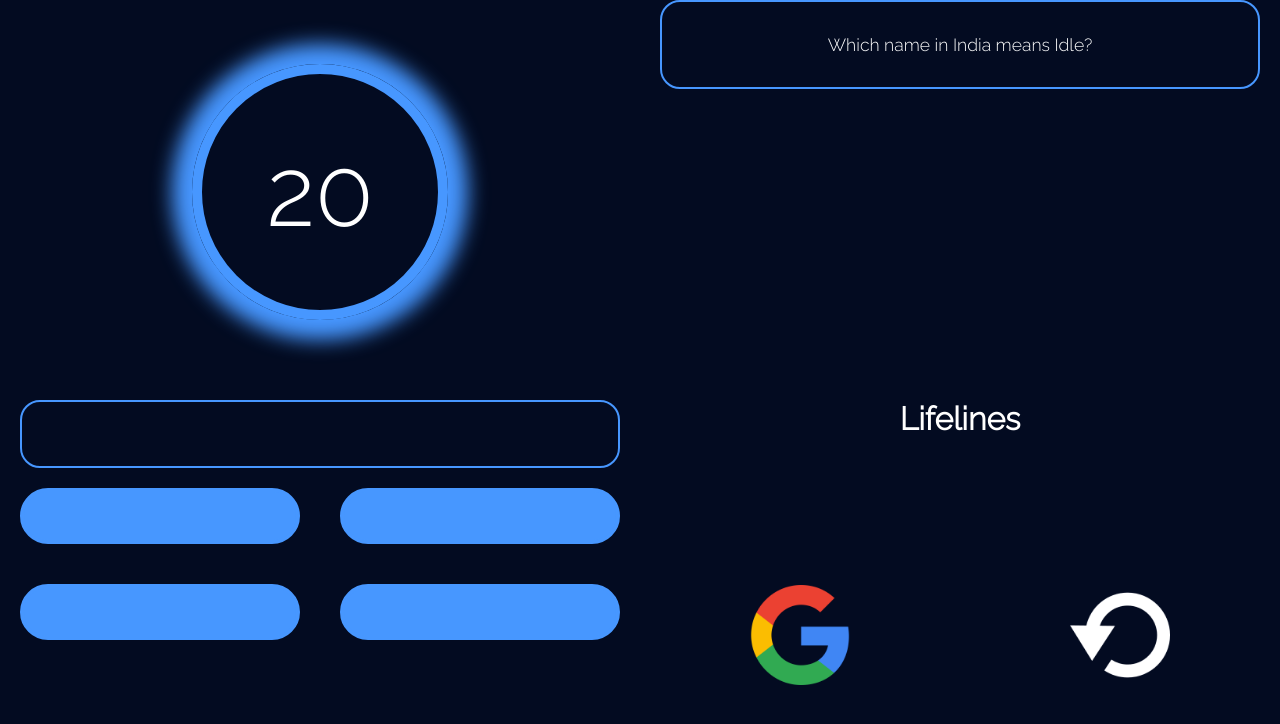
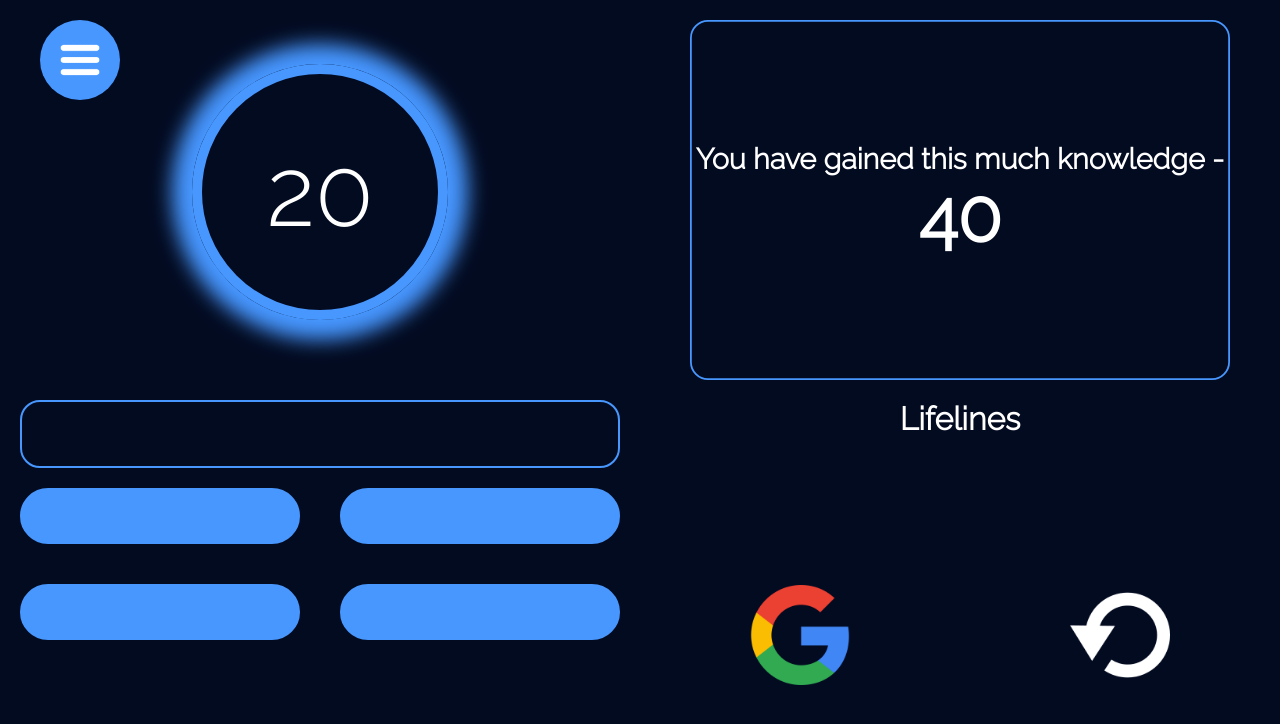
Before and after one commit to AviralCoder/Kaun_Banega_Gyanpati, a React (Create React App) app: page / in a window 1280 px wide. Shown: the top 724 px of the page. Built offline with nearby package versions, Linux system fonts and the light colour scheme; no server answers.

Commit message:
added knowledge score and menu

```diff
--- a/src/App.tsx
+++ b/src/App.tsx
@@ -4,7 +4,7 @@ import { colors } from "./lib/colors/colors";
 import Question from "./components/Question";
 import { Layout } from "./layout/layout";
 import Timer from "./components/Timer";
-import { Switch, Route } from "react-router-dom";
+import { Switch, Route, useHistory } from "react-router-dom";
 import Four from "./pages/404";
 import {
     fetchDifficultQuestions,
@@ -20,6 +20,9 @@ import styled from "styled-components";
 import Flexbox from "./layout/Flexbox";
 import FlipIcon from "./images/flip.jpg";
 import Tooltip from "./components/Tooltip";
+import KnowledgeScore from "./components/KnowledgeScore";
+import Menu from "./components/Menu";
+import MenuIcon from "./images/menu.jpg";
 
 const GoogleIconImg = styled.img`
     width: 100px;
@@ -40,6 +43,8 @@ const App = (): JSX.Element => {
     const [difficultyLevel, setDifficultyLevel] = useState<string>("easy");
     const [correctAnswer, setCorrectAnswer] = useState<string>("");
     const [wrongAnswers, setWrongAnswers] = useState<string[]>([]);
+
+    const history = useHistory();
 
     const fetchQuestion = async () => {
         if (difficultyLevel === "easy") {
@@ -81,9 +86,14 @@ const App = (): JSX.Element => {
 
             <Switch>
                 <Route path="/" exact>
+                    <Menu
+                        logo={MenuIcon}
+                        onClick={() => history.push("/settings")}
+                    />
+
                     <Layout>
                         <Timer time={20} />
-                        <Question question="Which name in India means Idle?" />
+                        <KnowledgeScore score={40} />
 
                         <section>
                             <Question question={question} />
--- a/src/components/KnowledgeScore.tsx
+++ b/src/components/KnowledgeScore.tsx
@@ -1,7 +1,41 @@
 import React from "react";
+import styled from "styled-components";
+import { colors } from "../lib/colors/colors";
+import { knowledgeScoreComponentProps } from "../types/types";
 
-const KnowledgeScore = () => {
-    return <React.Fragment></React.Fragment>;
+const KnowledgeScoreDiv = styled.div`
+    border: 2px solid ${colors.secondary};
+    display: flex;
+    justify-content: center;
+    align-items: center;
+    border-radius: 20px;
+    margin: 0 20px;
+    flex-direction: column;
+    transform: scale(0.9);
+`;
+
+const Header = styled.h1`
+    font-size: 2rem;
+    color: white;
+    text-align: center;
+`;
+
+const Score = styled.h1`
+    font-size: 5rem;
+    color: white;
+    text-align: center;
+`;
+
+const KnowledgeScore = (props: knowledgeScoreComponentProps) => {
+    return (
+        <React.Fragment>
+            <KnowledgeScoreDiv>
+                <Header>You have gained this much knowledge - </Header>
+
+                <Score>{props.score}</Score>
+            </KnowledgeScoreDiv>
+        </React.Fragment>
+    );
 };
 
 export default KnowledgeScore;
--- /dev/null
+++ b/src/components/Menu.tsx
@@ -0,0 +1,31 @@
+import styled from "styled-components";
+import { colors } from "../lib/colors/colors";
+import { menuComponentProps } from "../types/types";
+
+const OuterDiv = styled.div`
+    background-color: ${colors.secondary};
+    position: absolute;
+    top: 20px;
+    width: 80px;
+    height: 80px;
+    display: flex;
+    justify-content: center;
+    align-items: center;
+    left: 40px;
+    border-radius: 50%;
+    cursor: pointer;
+    transition: 0.3s ease;
+    &:hover {
+        transform: scale(1.1);
+    }
+`;
+
+const Menu = (props: menuComponentProps) => {
+    return (
+        <OuterDiv onClick={props.onClick}>
+            <img src={props.logo} alt="Menu logo" width={40} />
+        </OuterDiv>
+    );
+};
+
+export default Menu;
```
Also changed, not shown: src/types/types.ts (+14 -0 lines), src/images/menu.jpg (added).
